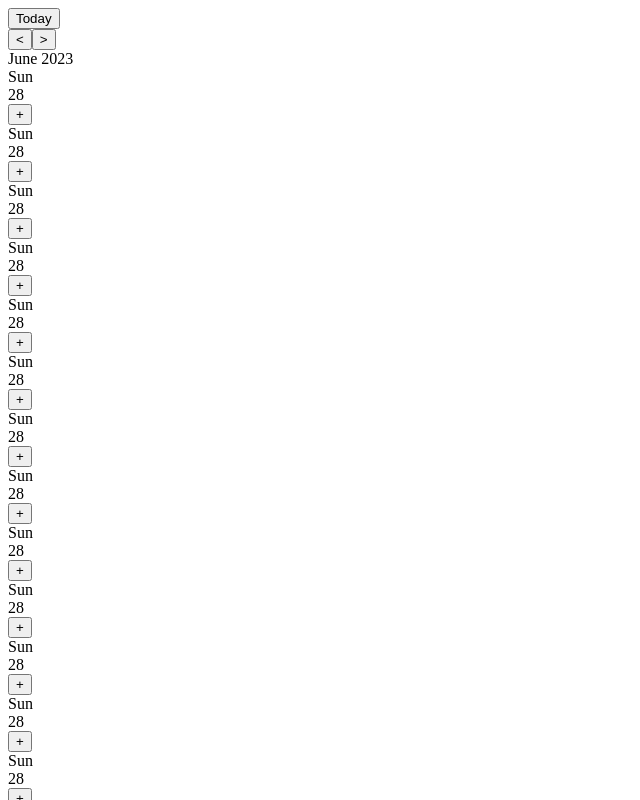
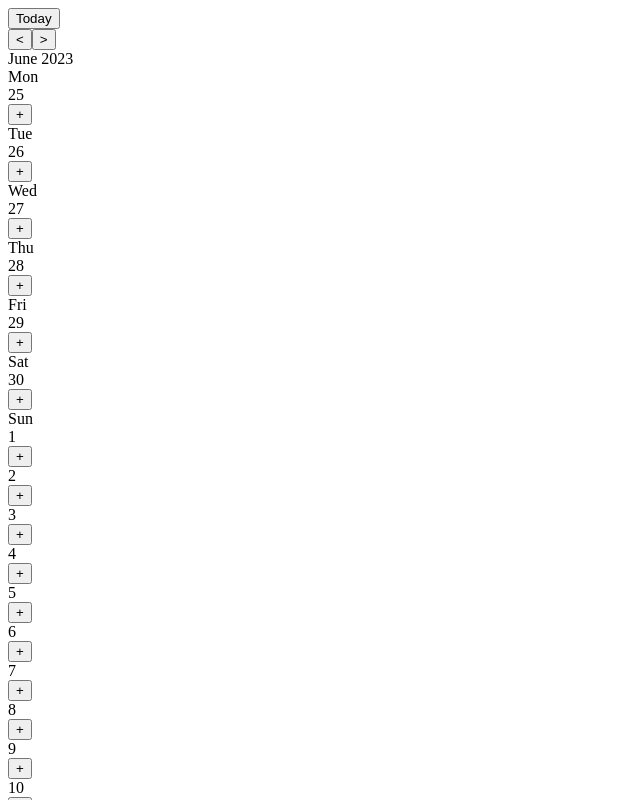
Before and after one commit to ShidliKaty/google-calendar-clone-project, a React (Vite) app: page / in a window 1280 px wide. Shown: the top 800 px of the page, without its empty margins (0-640 px from the left). Built offline with nearby package versions, Linux system fonts and the light colour scheme; the HTML template or start-up script is replaced by a standard one.

Commit message:
create an apply formatDate

```diff
--- a/src/components/Calendar.tsx
+++ b/src/components/Calendar.tsx
@@ -6,11 +6,12 @@ import {
   startOfWeek,
 } from "date-fns";
 import { useMemo, useState } from "react";
+import { formatDate } from "../utils/formatDate";
 
 const Calendar = () => {
   const [selectedMonth, setSelectedMonth] = useState(new Date());
-  const weekStart = startOfWeek(startOfMonth(selectedMonth));
-  const weekEnd = endOfWeek(endOfMonth(selectedMonth));
+  const weekStart = startOfWeek(startOfMonth(selectedMonth), { weekStartsOn: 1 });
+  const weekEnd = endOfWeek(endOfMonth(selectedMonth), { weekStartsOn: 1 });
   const calendarDays = useMemo(() => {
     return eachDayOfInterval({
       start: weekStart,
@@ -57,8 +58,8 @@ const CalendarDay = ({
   return (
     <div className='day non-month-day old-month-day'>
       <div className='day-header'>
-        <div className='week-name'>Sun</div>
-        <div className='day-number'>28</div>
+        {showWeekName && <div className='week-name'>{formatDate(day, {weekday: "short"})}</div>}
+        <div className='day-number'>{formatDate(day, {day: "numeric"})}</div>
         <button className='add-event-btn'>+</button>
       </div>
       {/* <div className="events">
--- /dev/null
+++ b/src/utils/formatDate.ts
@@ -0,0 +1,3 @@
+export const formatDate = (date: Date, options: Intl.DateTimeFormatOptions) => {
+    return new Intl.DateTimeFormat('en', options).format(date)
+}
```
